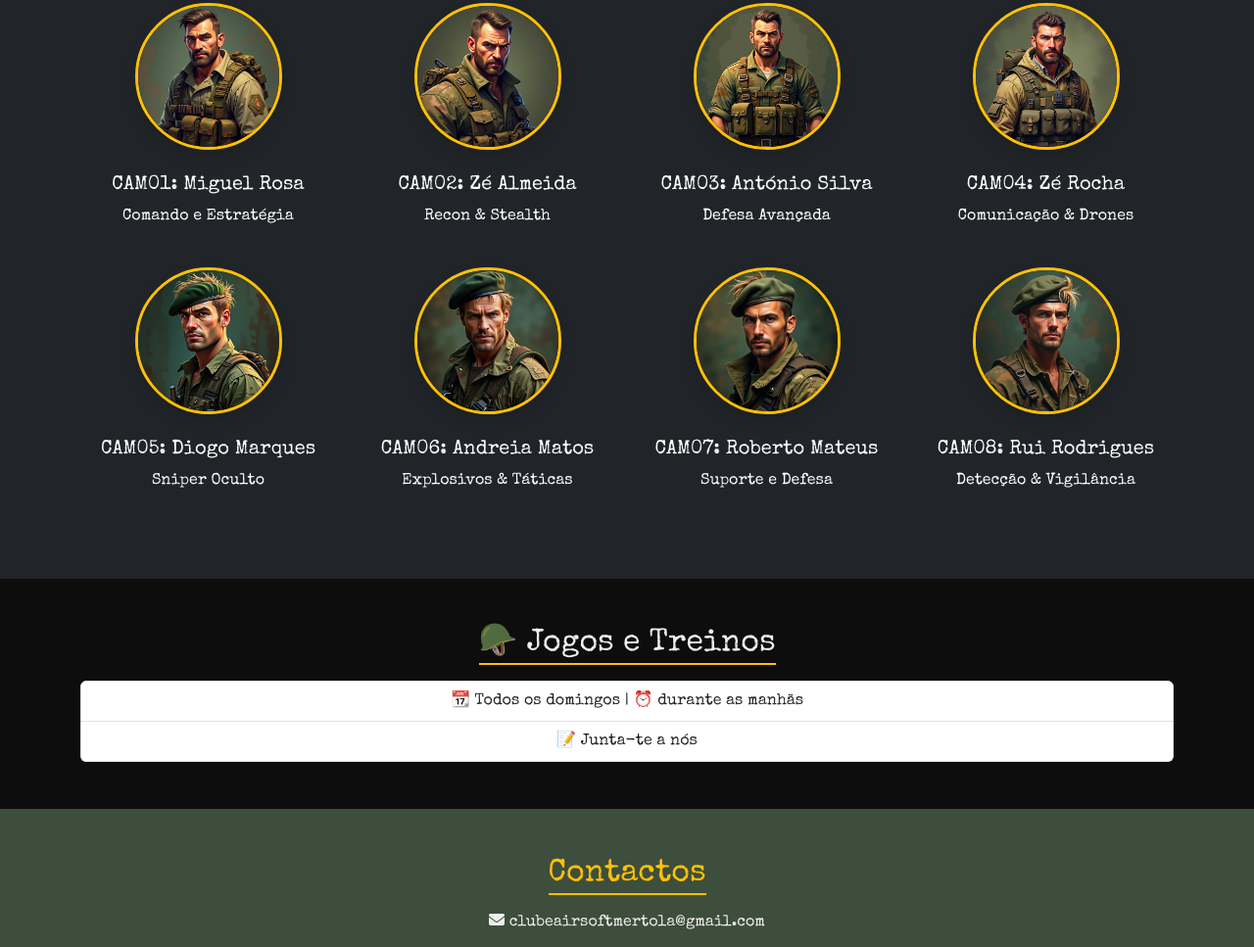
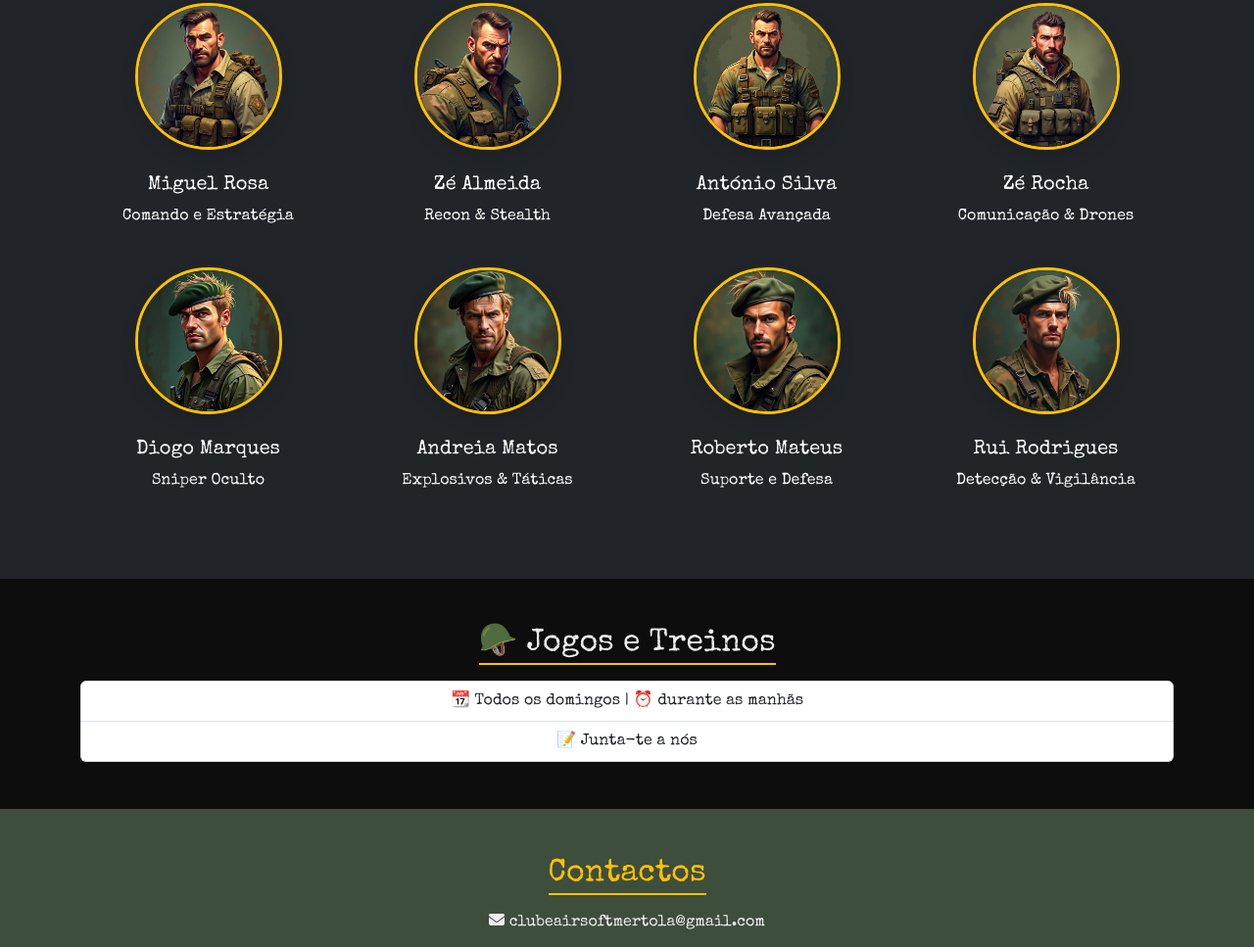
Before and after one commit to ClubeAirsoftMertola/clubeairsoftmertola.github.io, a plain HTML site: page index.html in a window 1280 px wide. Shown: the part 1168-2135 px from the top of the page at 98% size. Drawn offline with nearby package versions, Linux system fonts and the light colour scheme.

```diff
--- a/index.html
+++ b/index.html
@@ -58,22 +58,22 @@
     <div class="row mt-4">
       <div class="col-md-3 mb-4">
         <img src="assets/img/Rex.jpg" alt="Comandante REX" class="img-fluid rounded-circle mb-3 shadow" width="150" height="150">
-        <h5 class="mt-2">CAM01: Miguel Rosa</h5>
+        <h5 class="mt-2">Miguel Rosa</h5>
         <p>Comando e Estratégia</p>
       </div>
       <div class="col-md-3 mb-4">
         <img src="assets/img/Blade.jpg" alt="Blade" class="img-fluid rounded-circle mb-3 shadow" width="150" height="150">
-        <h5 class="mt-2">CAM02: Zé Almeida</h5>
+        <h5 class="mt-2">Zé Almeida</h5>
         <p>Recon & Stealth</p>
       </div>
       <div class="col-md-3 mb-4">
         <img src="assets/img/Barricade.jpg" alt="Barricade" class="img-fluid rounded-circle mb-3 shadow" width="150" height="150">
-        <h5 class="mt-2">CAM03: António Silva</h5>
+        <h5 class="mt-2">António Silva</h5>
         <p>Defesa Avançada</p>
       </div>
       <div class="col-md-3 mb-4">
         <img src="assets/img/Techno.jpg" alt="Techno" class="img-fluid rounded-circle mb-3 shadow" width="150" height="150">
-        <h5 class="mt-2">CAM04: Zé Rocha</h5>
+        <h5 class="mt-2">Zé Rocha</h5>
         <p>Comunicação & Drones</p>
       </div>
     </div>
@@ -82,22 +82,22 @@
     <div class="row">
       <div class="col-md-3 mb-4">
         <img src="assets/img/Ghost.jpg" alt="Ghost" class="img-fluid rounded-circle mb-3 shadow" width="150" height="150">
-        <h5 class="mt-2">CAM05: Diogo Marques</h5>
+        <h5 class="mt-2">Diogo Marques</h5>
         <p>Sniper Oculto</p>
       </div>
       <div class="col-md-3 mb-4">
         <img src="assets/img/Venom.jpg" alt="Venom" class="img-fluid rounded-circle mb-3 shadow" width="150" height="150">
-        <h5 class="mt-2">CAM06: Andreia Matos</h5>
+        <h5 class="mt-2">Andreia Matos</h5>
         <p>Explosivos & Táticas</p>
       </div>
       <div class="col-md-3 mb-4">
         <img src="assets/img/Ironjaw.jpg" alt="Ironjaw" class="img-fluid rounded-circle mb-3 shadow" width="150" height="150">
-        <h5 class="mt-2">CAM07: Roberto Mateus</h5>
+        <h5 class="mt-2">Roberto Mateus</h5>
         <p>Suporte e Defesa</p>
       </div>
       <div class="col-md-3 mb-4">
         <img src="assets/img/Radar.jpg" alt="Radar" class="img-fluid rounded-circle mb-3 shadow" width="150" height="150">
-        <h5 class="mt-2">CAM08: Rui Rodrigues</h5>
+        <h5 class="mt-2">Rui Rodrigues</h5>
         <p>Detecção & Vigilância</p>
       </div>
     </div>
```
